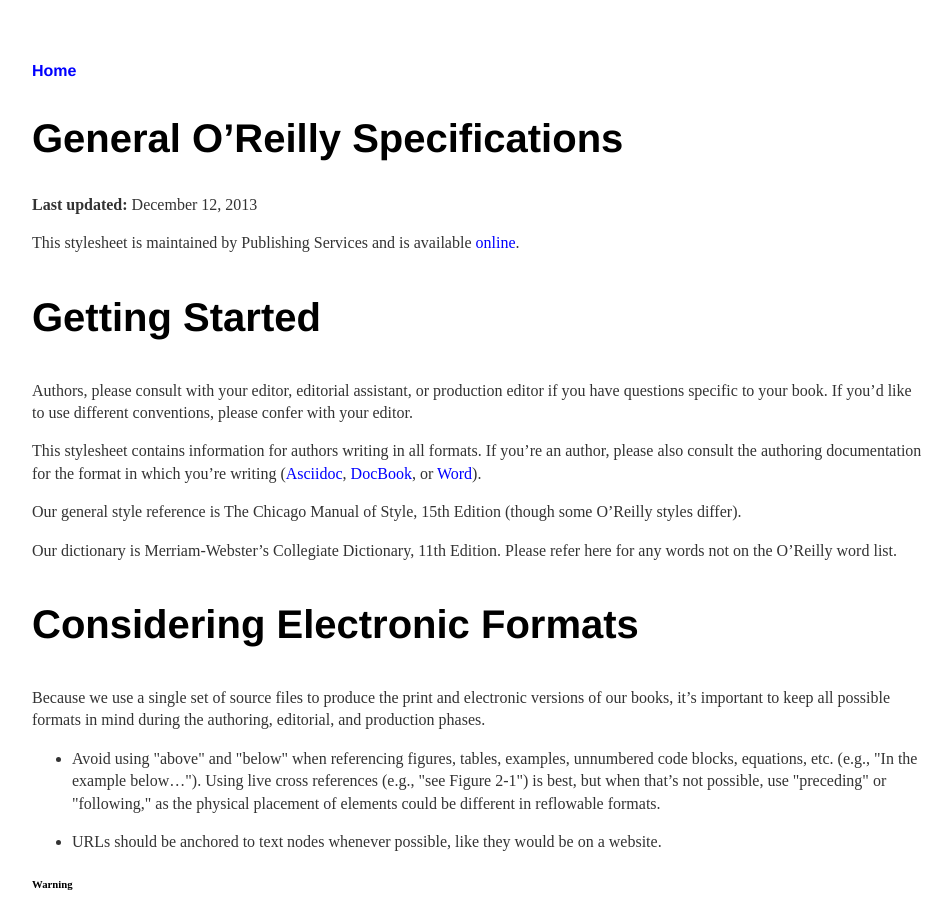
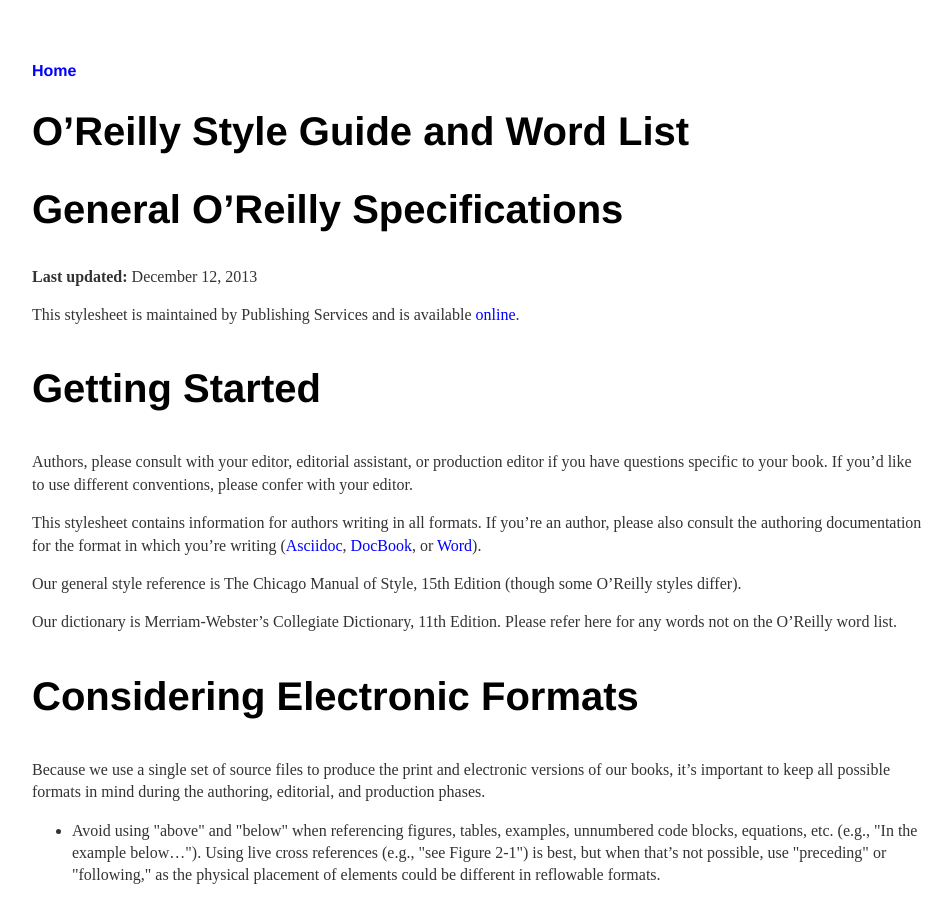
Before and after one commit to oreillymedia/production-resources, a Jekyll site: the page built from styleguide/index.md, in a window 1280 px wide and 900 px high. Shown: the whole window, without its empty margins (160-1112 px from the left). Built offline with Jekyll 4.4.1, drawn with Linux system fonts in a browser that asks for light colours.

Commit message:
Update index.md

```diff
--- a/styleguide/index.md
+++ b/styleguide/index.md
@@ -3,7 +3,8 @@
 title: O'Reilly Style Guide
 ---
 
-<title>O'Reilly Stylesheet and Word List</title>
+# O'Reilly Style Guide and Word List
+
 <section data-type="chapter" id="general_specifications">
 <h1>General O’Reilly Specifications</h1>
 
```
